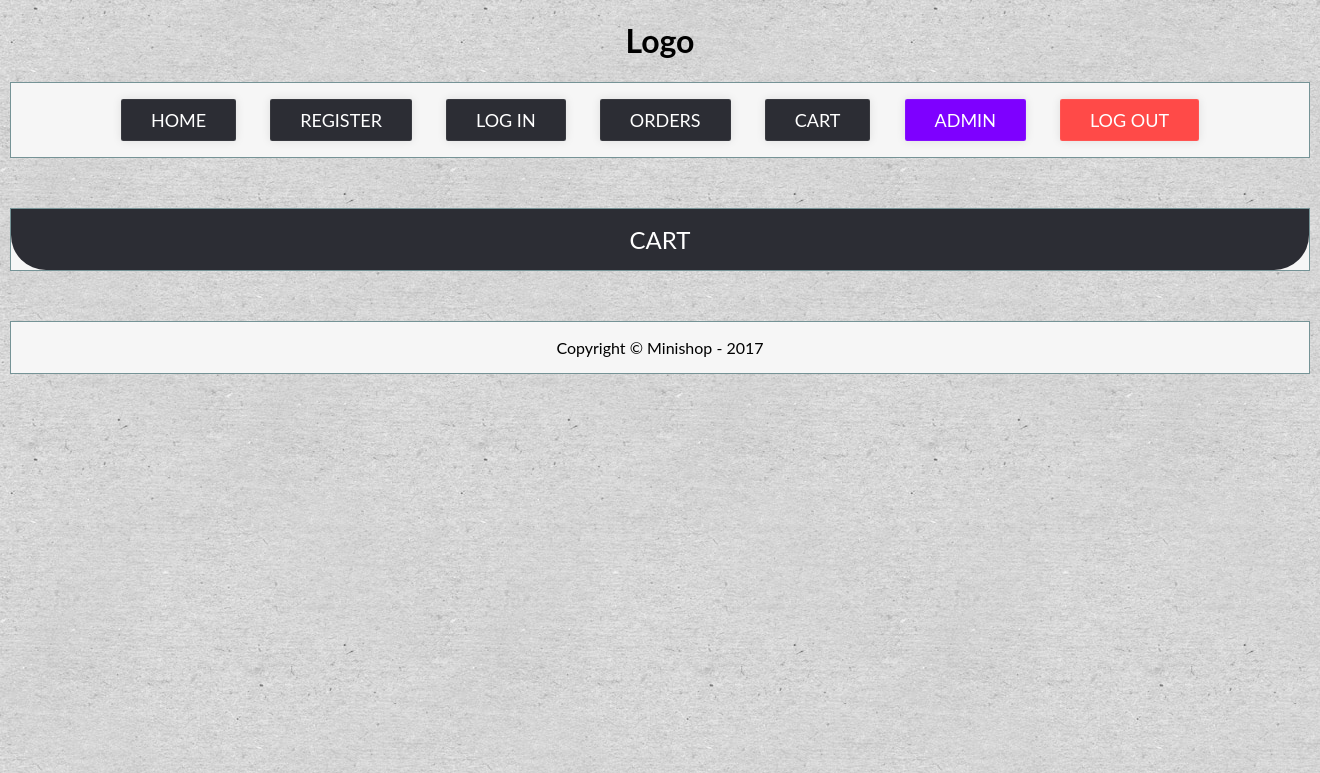
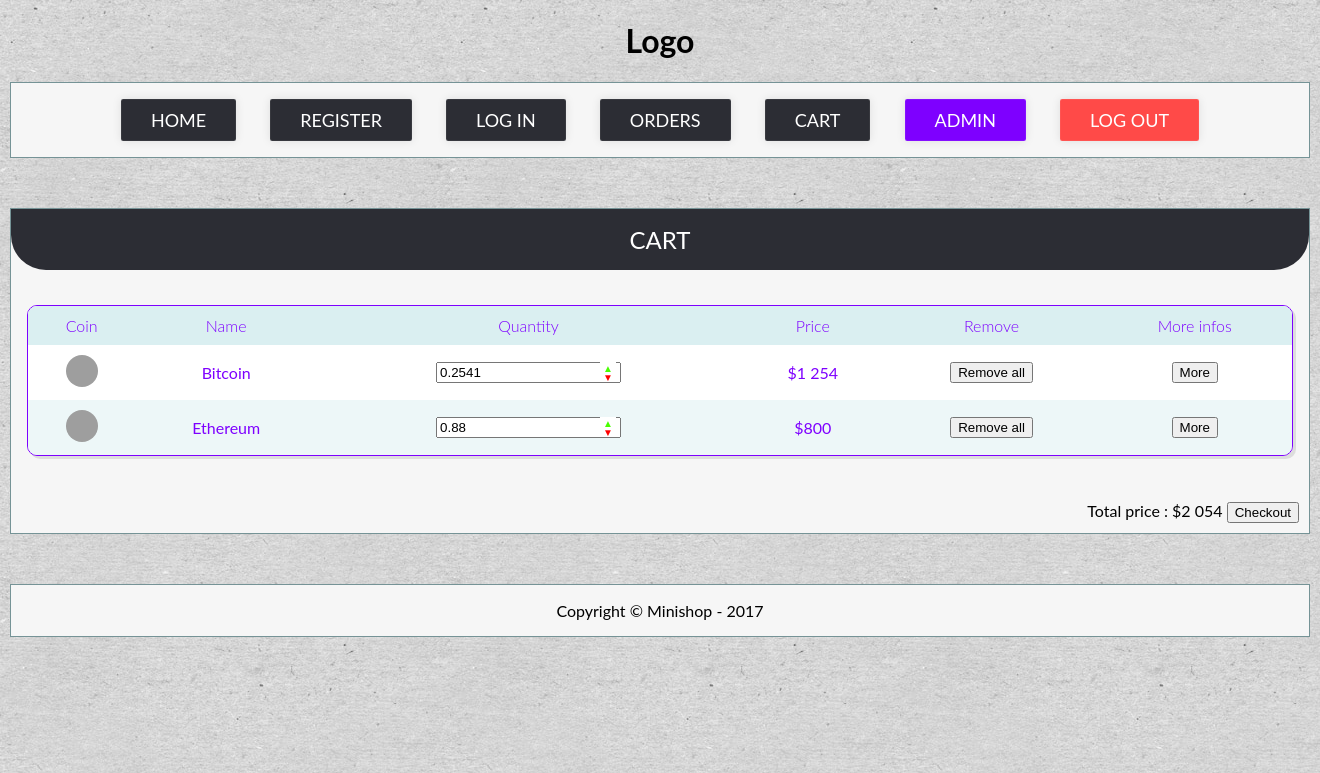
Before and after one commit to bbeldame/minishop, a PHP site: page /cart in a window 1320 px wide. Shown: the top 773 px of the page. Run offline with PHP 8.4, Linux system fonts and the light colour scheme; grey boxes are pictures that could not be loaded.

Commit message:
Primitive design : orders, cart | demo logout worker

```diff
--- a/src/private/Routes.php
+++ b/src/private/Routes.php
@@ -28,13 +28,14 @@ addRoute("/admin/category/*",       "admin/category",       ADMIN,      true);
 addRoute("/admin/coin/*",           "admin/coin",           ADMIN,      true);
 addRoute("/admin/order/*",          "admin/order",          ADMIN,      true);
 
+addRoute("/logout",                 "",                     USER,       false, "logout");
 session_start();
 
 $routeKey = getRouteKey();
 $route = getRoute($routeKey);
 
 if (!empty($route['worker']))
-    ;
+    require_once "worker/" . $route['worker'];
 else
     require_once "layout/default.php";
 
--- a/src/private/functions/route.php
+++ b/src/private/functions/route.php
@@ -11,6 +11,8 @@ function &getRoutes() {
 function addRoute($route, $view, $acces, $exact_acces, $worker="") {
     if (!empty($view))
         $view .= ".php";
+    if (!empty($worker))
+        $worker .= ".php";
     getRoutes()[$route] = compact('route', 'view', 'acces', 'exact_acces', 'worker');
 }
 
--- a/src/private/layout/default.php
+++ b/src/private/layout/default.php
@@ -23,8 +23,8 @@
         <li><a href="/login">Log in</a></li>
         <li><a href="/orders">Orders</a></li>
         <li><a href="/cart">Cart</a></li>
-        <li><a class="button-admin" onclick="showAlert('success', 'Admin wesh!');">Admin</a></li>
-        <li><a class="button-logout" onclick="showAlert('error', 'Log out wesh!');">Log out</a></li>
+        <li><a class="button-admin" href="/admin">Admin</a></li>
+        <li><a class="button-logout" href="/logout">Log out</a></li>
     </ul>
 </div>
 
--- a/src/private/views/cart.php
+++ b/src/private/views/cart.php
@@ -1 +1,37 @@
 <div class="page-header">Cart</div>
+
+<div class="table-elements">
+    <table cellspacing="0">
+        <tr>
+            <th>Coin</th>
+            <th>Name</th>
+            <th>Quantity</th>
+            <th>Price</th>
+            <th>Remove</th>
+            <th>More infos</th>
+        </tr>
+
+        <tr>
+            <td><img src="https://files.coinmarketcap.com/static/img/coins/32x32/bitcoin.png" alt="" /></td>
+            <td>Bitcoin</td>
+            <td style="text-align: center"><span class='input-number-wrapper'><input value="0.2541" type="number" step="0.000001"></span></td>
+            <td>$1 254</td>
+            <td><button>Remove all</button></td>
+            <td style="text-align: center"><button>More</button></td>
+        </tr>
+
+        <tr>
+            <td><img src="https://files.coinmarketcap.com/static/img/coins/32x32/ethereum.png" alt="" /></td>
+            <td>Ethereum</td>
+            <td style="text-align: center"><span class='input-number-wrapper'><input value="0.88" type="number" step="0.000001"></span></td>
+            <td>$800</td>
+            <td><button>Remove all</button></td>
+            <td style="text-align: center"><button>More</button></td>
+        </tr>
+    </table>
+</div>
+
+<div class="total-price">
+    <label>Total price : $2 054</label>
+    <button>Checkout</button>
+</div>
--- /dev/null
+++ b/src/private/worker/logout.php
@@ -0,0 +1,3 @@
+<?php
+    echo "Log out";
+?>
--- a/src/public/css/minishop.css
+++ b/src/public/css/minishop.css
@@ -156,18 +156,18 @@ a:hover {
 **********************************/
 
 
-.table-coins {
+.table-elements {
     border: 1px solid #7e00ff;
     border-radius: 10px;
     -webkit-box-shadow: 3px 3px 0 rgba(0, 0, 0, 0.1);
     box-shadow: 3px 3px 0 rgba(0, 0, 0, 0.1);
     max-width: calc(100% - 2em);
-    margin: 1em auto;
+    margin: 35px auto;
     overflow: hidden;
     width: 100%;
 }
 
-.table-coins img {
+.table-elements img {
     border-radius: 50%;
     height: 32px;
     width: 32px;
@@ -321,49 +321,11 @@ table tr:nth-child(2n+1) {
     text-align: right;
 }
 
-.cart-totals {
-    border-top: 1px solid #bdc3c7;
-    margin-bottom: 3rem;
+/*********************************
+*             CART
+**********************************/
+
+.total-price {
+    padding: 10px;
+    text-align: right;
 }
-.cart-totals ._column {
-    width: 19.984013%;
-    padding: .5rem;
-    line-height: 1.2;
-}
-
-.cart-totals ._column:not(:last-of-type) {
-    border-right: 1px solid #bdc3c7;
-}
-
-.cart-totals ._column:first-of-type {
-    padding-left: 0;
-}
-
-.cart-totals-key {
-    font-size: 1.125em;
-    color: #bdc3c7;
-}
-
-.cart-totals ._column:hover .cart-totals-value,
-.cart-totals ._column:hover .cart-totals-key {
-    color: #333;
-}
-
-.cart-totals-value {
-    font-size: 2em;
-}
-
-._column.checkout {
-    text-align: right;
-    padding: 0;
-    margin-top: 1.5em;
-    vertical-align: middle;
-}
-
-.checkout-btn:before {
-    margin-right: .5em;
-}
-
-._btn.checkout-btn:hover {
-    background-color: #7e00ff;
-}
```
Also changed, not shown: src/private/views/home.php (+4 -5 lines), src/private/views/orders.php (+25 -0 lines).
